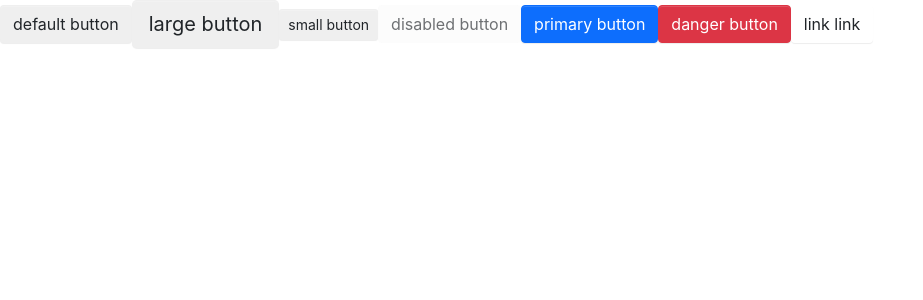
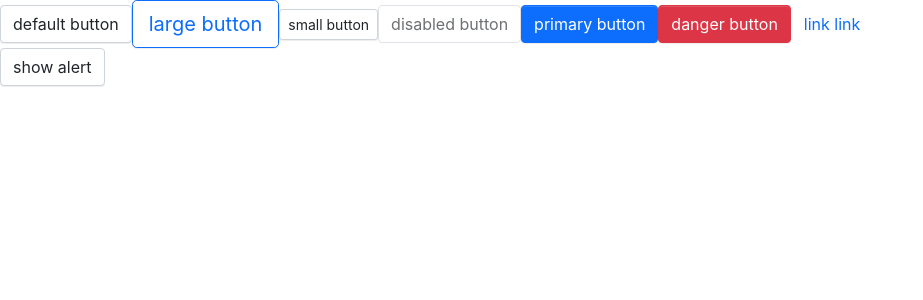
Before and after one commit to lvke210/iuui, a React (Create React App) app: page / in a window 1280 px wide. Shown: the top 300 px of the page, without its empty margins (0-923 px from the left). Built offline with nearby package versions, Linux system fonts and the light colour scheme.

Commit message:
feature: alert

```diff
--- a/src/App.tsx
+++ b/src/App.tsx
@@ -1,17 +1,29 @@
-import React from "react";
+import React, { useState } from "react";
 import Button from "./components/button/button";
+import Alert from "./components/alert/alert";
 const App: React.FC = () => {
+  function hclick() {
+    console.log("click");
+  }
+  let [visible, setVisible] = useState(false);
+
   return (
     <div className="App">
-      <Button>default button</Button>
-      <Button size="large">large button</Button>
+      <Button onClick={hclick}>default button</Button>
+      <Button size="large" autoFocus>
+        large button
+      </Button>
       <Button size="small">small button</Button>
       <Button disabled={true}>disabled button</Button>
       <Button btnType="primary">primary button</Button>
       <Button btnType="danger">danger button</Button>
-      <Button btnType="link" href="rest">
+      <Button btnType="link" href="#">
         link link
       </Button>
+
+      <br />
+      <Alert visible={visible}> hello alert </Alert>
+      <Button onClick={() => setVisible(!visible)}>show alert</Button>
     </div>
   );
 };
--- /dev/null
+++ b/src/components/alert/_alert.scss
@@ -0,0 +1,7 @@
+.alert{
+  position: absolute;
+  top: 50%;
+  left:50%;
+  transform: translate(-50%,-50%);
+  background: $body-color;
+}
--- /dev/null
+++ b/src/components/alert/alert.tsx
@@ -0,0 +1,32 @@
+import React from "react";
+import classNames from "classnames";
+
+export enum AlertType {
+  success = "warning",
+  default = "default",
+  danger = "danger",
+  warning = "warning",
+}
+export interface AlertProps {
+  visible: boolean;
+  children?: React.ReactNode;
+  className?: string;
+  type?: AlertType;
+}
+
+const Alert: React.FC<AlertProps> = (props) => {
+  const { visible, children, className, type } = props;
+  const classes = classNames("alert", className, {
+    [`alert-${type}`]: type,
+  });
+  return (
+    <div style={{ display: visible ? "block" : "none" }} className={classes}>
+      {children}
+    </div>
+  );
+};
+Alert.defaultProps = {
+  type: AlertType.default,
+  children: "this is an alert",
+};
+export default Alert;
--- a/src/components/button/_button.scss
+++ b/src/components/button/_button.scss
@@ -15,6 +15,7 @@
   cursor: pointer;
   transition: $btn-transition;
   outline: none;
+  background-color:$white;
   &.disabled,
   &[disabled]{
     cursor: not-allowed;
@@ -40,3 +41,27 @@
 .btn-danger {
   @include button-style($danger,$danger,$white)
 }
+.btn-default {
+  @include button-style($white,$gray-400,$body-color,$white,$primary,$primary)
+}
+
+.btn-link {
+  font-weight: $font-weight-normal;
+  color: $btn-link-color;
+  text-decoration: $link-decoration;
+  box-shadow: none;
+  &:hover {
+    color: $btn-link-hover-color;
+    text-decoration: $link-hover-decoration;
+  }
+  &:focus,
+  &.focus {
+    text-decoration: $link-hover-decoration;
+    box-shadow: none;
+  }
+  &:disabled,
+  &.disabled {
+    color: $btn-link-disabled-color;
+    pointer-events: none;
+  }
+}
--- a/src/components/button/button.tsx
+++ b/src/components/button/button.tsx
@@ -1,4 +1,4 @@
-import { FC, ReactNode } from "react";
+import React, { FC, ReactNode } from "react";
 import classNames from "classnames";
 
 export enum ButtonSize {
@@ -22,23 +22,27 @@ interface BaseButtonProps {
   href?: string;
 }
 
-const Button: FC<BaseButtonProps> = (props) => {
-  const { disabled, size, btnType, children, href } = props;
-  //
-  const classes = classNames("btn", {
+type NativeButtonProps = React.ButtonHTMLAttributes<HTMLElement>;
+type AnchorButtonProps = React.AnchorHTMLAttributes<HTMLElement>;
+//Partial 把属性变成可选的
+export type ButtonProps = Partial<NativeButtonProps & AnchorButtonProps & BaseButtonProps>;
+
+const Button: FC<ButtonProps> = (props) => {
+  const { disabled, size, btnType, children, href, className, ...restProps } = props;
+  const classes = classNames("btn", className, {
     [`btn-${btnType}`]: btnType,
     [`btn-${size}`]: size,
     disabled: btnType === ButtonType.Link && disabled,
   });
   if (btnType === ButtonType.Link && href) {
     return (
-      <a href={href} className={classes}>
+      <a href={href} className={classes} {...restProps}>
         {children}
       </a>
     );
   } else {
     return (
-      <button className={classes} disabled={disabled}>
+      <button className={classes} disabled={disabled} {...restProps}>
         {children}
       </button>
     );
--- a/src/styles/_mixin.scss
+++ b/src/styles/_mixin.scss
@@ -25,4 +25,9 @@
     background:$hover-background;
     border-color: $hover-border;
   }
+  &:disabled,&.disabled{
+    color: $color;
+    background:$background;
+    border-color: $border;
+  }
 }
--- a/src/styles/index.scss
+++ b/src/styles/index.scss
@@ -8,4 +8,7 @@
 @import "mixin";
 
 //button
-@import "../components/button/button"
+@import "../components/button/button";
+
+//alert
+@import "../components/alert/alert"
```
